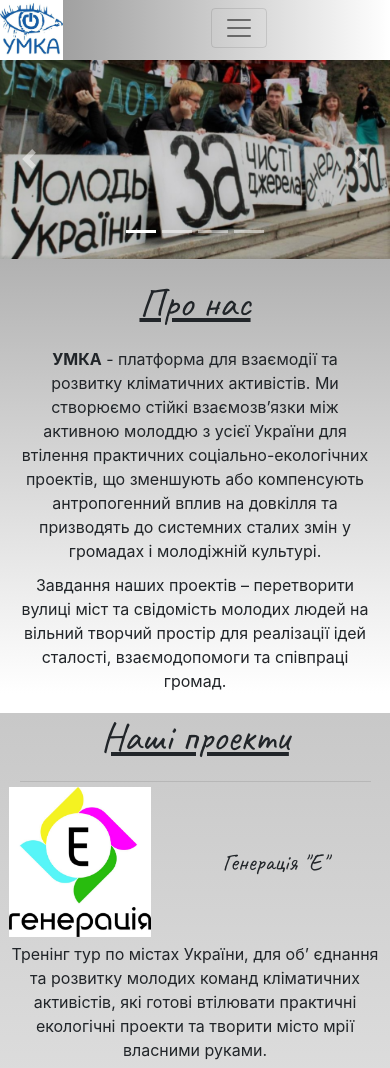
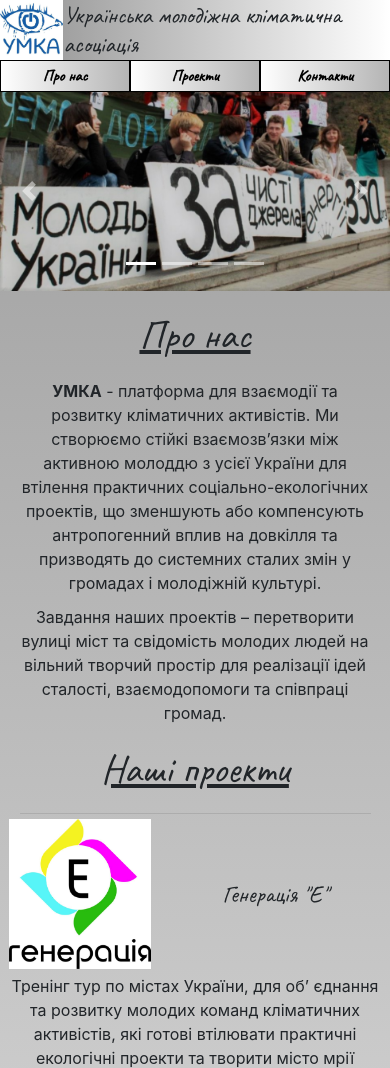
Before and after one commit to AndrianaBurbylo/personal-website, a plain HTML site: page index.html in a window 390 px wide. Shown: the top 1068 px of the page. Drawn offline with nearby package versions, Linux system fonts and the light colour scheme.

Commit message:
favicon added, header changed

```diff
--- a/css/index.css
+++ b/css/index.css
@@ -4,15 +4,20 @@ body {
     margin: auto;
 }
 
+main {
+    background-image: linear-gradient(rgb(160, 160, 160), rgb(255, 255, 255));
+}
+
 header {
     background-image: linear-gradient( to right, rgb(142, 142, 142), rgb(255, 255, 255));
     height: 60px;
     display: grid;
-    grid-template-columns: 3fr 2fr;
+    grid-template-columns: 6fr 5fr;
     justify-content: space-between;
 }
 
 #logo-name {
+    grid-columns: 1;
     display: flex;
     flex-direction: row;
     align-items: center;
@@ -29,17 +34,15 @@ h1 {
 }
 
 .navbar {
+    grid-columns: 2;
     justify-content: flex-end;
-}
-
-.navbar-nav {
     width: 100%;
     display: grid;
     grid-gap: 5px;
     grid-template-columns: repeat(3, 1fr);
 }
 
-.navbar-nav a {
+.navbar a {
     border: 1px solid black;
     max-width: 120px;
     border-radius: 25px;
@@ -51,7 +54,6 @@ h1 {
     color: black;
     font-weight: bold;
     text-align: center;
-
 }
 
 h2 {
@@ -62,21 +64,9 @@ h2 {
     margin: 20px;
 }
 
-.about-us {
-    background-image: linear-gradient(rgb(142, 142, 142), rgb(255, 255, 255));
-}
-
 .about-us p {
     text-align: center;
     margin: 10px 20px;
-}
-
-.about-us img {
-    width: 100%;
-}
-
-.our-projects {
-    background-image: linear-gradient(rgb(200, 200, 200), rgb(255, 255, 255));
 }
 
 h3 {
@@ -105,10 +95,6 @@ article p {
 hr {
     width: 90%;
     margin: 5px 5%;
-}
-
-.contact-info {
-    background-image: linear-gradient(rgb(200, 200, 200), rgb(255, 255, 255));
 }
 
 .contact-info p {
@@ -194,39 +180,38 @@ footer {
     font-family: 'Caveat', cursive;
 }
 
-@media (max-width: 470px) {
+@media (max-width: 483px) {
     header {
-        background-image: linear-gradient( to right, rgb(142, 142, 142), rgb(255, 255, 255));
-        height: 60px;
-        display: grid;
-        grid-template-columns: repeat(2, 1fr);
+        height: 92px;
+        display: block;
     }
 
-    #navigation {
-        display: flex;
-        justify-content: flex-end;
+    .navbar {
+        width: 100%;
+        display: grid;
+        grid-gap: 0;
+        grid-template-columns: repeat(3, 1fr);
+        padding: 0;
     }
 
-    .navbar-expand-lg {
-        justify-content: flex-start;
-    }
-
-    h1, #navigation {
-        display: none;
+    .navbar a {
+        max-width: 100%;
+        border-radius: 0px;
     }
 
     form {
         display: block;
+        text-align: center;
     }
 
     input[type=text], input[type=email], textarea {
         width: 90%;
-        margin: 5px;
+        margin: 3px auto;
     }
 
     input[type=submit] {
-        width: 95%;
-        margin: 10px;
+        width: 80%;
+        margin: 5px;
     }
 
     article {
@@ -277,3 +262,12 @@ footer {
         margin: 0 auto;
     }
 }
+
+@media (max-width: 250px){
+    h1 {
+        display: none;
+    }
+    #info {
+        display: block;
+    }
+}
--- a/index.html
+++ b/index.html
@@ -8,6 +8,7 @@
         integrity="sha384-Gn5384xqQ1aoWXA+058RXPxPg6fy4IWvTNh0E263XmFcJlSAwiGgFAW/dAiS6JXm"
         crossorigin="anonymous">
     <link rel="stylesheet" href="css/index.css"/>
+    <link rel="icon" href="images/favicon.jpg" type="image/x-icon">
     <title>УМКА</title>
 </head>
 <body>
@@ -17,17 +18,10 @@
             <h1>Українська молодіжна кліматична асоціація</h1>
         </div>
         <div>
-            <nav class="navbar navbar-expand-lg navbar-light">
-                <button class="navbar-toggler" type="button" data-toggle="collapse" data-target="#navbarNavAltMarkup" aria-controls="navbarNavAltMarkup" aria-expanded="false" aria-label="Toggle navigation">
-                    <span class="navbar-toggler-icon"></span>
-                </button>
-                <div class="collapse navbar-collapse" id="navbarNavAltMarkup">
-                    <div class="navbar-nav">
-                        <a class="nav-item nav-link active" href="#about-us">Про нас <span class="sr-only">(current)</span></a>
-                        <a class="nav-item nav-link" href="#projects">Проекти</a>
-                        <a class="nav-item nav-link" href="#contacts">Контакти</a>
-                    </div>
-                </div>
+            <nav class="navbar">
+                <a class="smooth" href="#about-us">Про нас <span class="sr-only">(current)</span></a>
+                <a class="smooth" href="#projects">Проекти</a>
+                <a class="smooth" href="#contacts">Контакти</a>
             </nav>
         </div>
 
--- a/js/smooth-scroll.js
+++ b/js/smooth-scroll.js
@@ -5,7 +5,7 @@ $(function() {
             event.preventDefault();
             $('html, body').stop().animate({
                 scrollTop: target.offset().top
-            }, 2000);
+            }, 600);
         }
     });
 });
```
Also changed, not shown: images/favicon.jpg (added).
